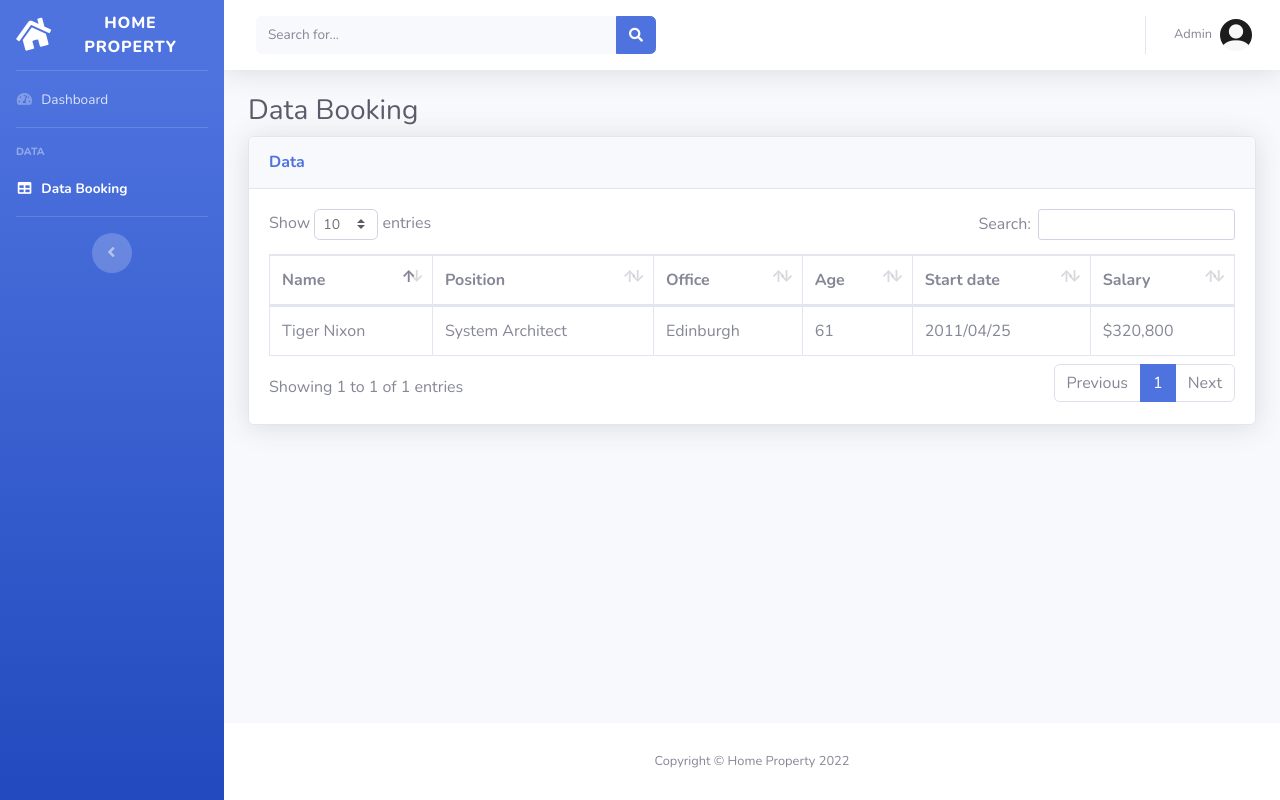
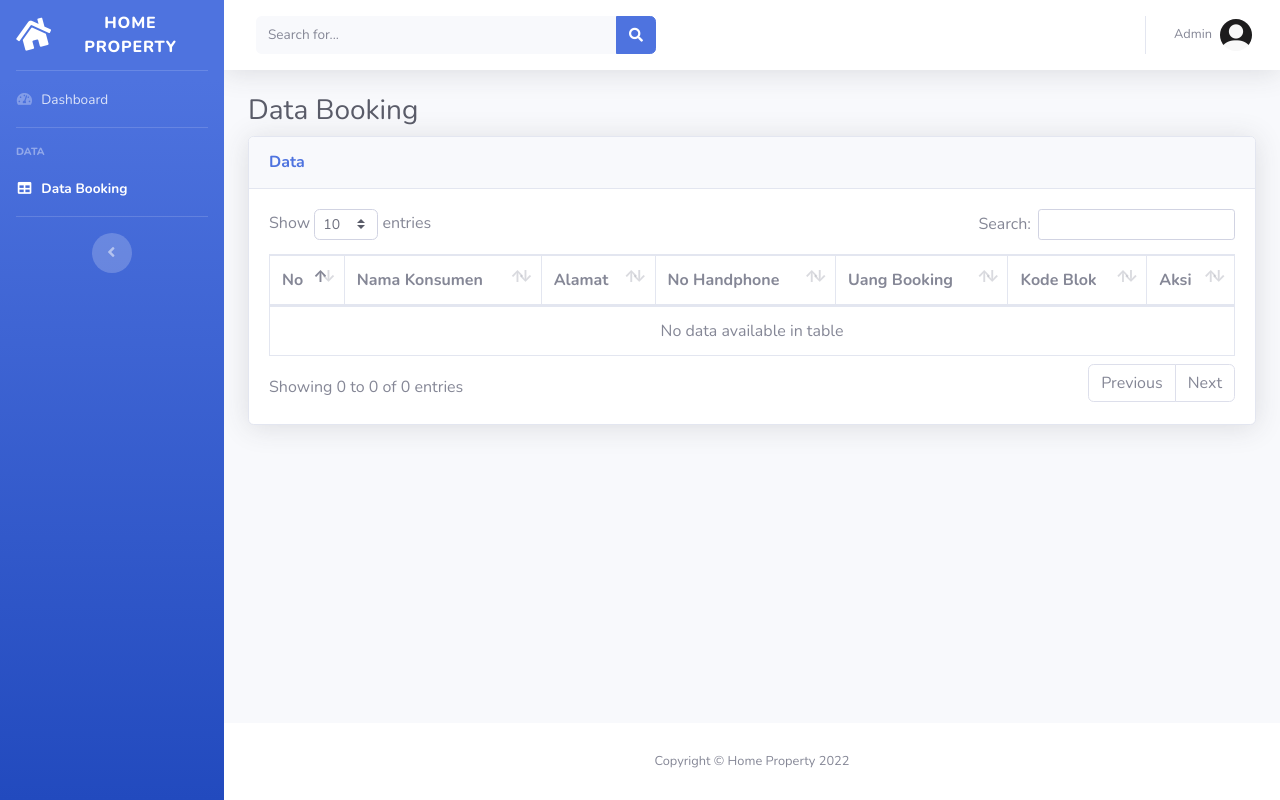
Before and after one commit to yogzsp/web-property, a PHP site: page /pages/admin/pages/booking.php in a window 1280 px wide. Run offline with PHP 8.4, Linux system fonts and the light colour scheme; the visitor is signed in with stand-in values (Sample User, id 1); data that the repository does not hold is empty.

Commit message:
Booking Rumah

```diff
--- a/pages/admin/pages/booking.php
+++ b/pages/admin/pages/booking.php
@@ -1,8 +1,12 @@
 <?php
-include('../../../database/db.php');
 session_start();
 
-if(!isset($_SESSION["login"])){
+include('../../../database/db.php');
+
+$result = mysqli_query($db, "SELECT * FROM booking");
+
+
+if (!isset($_SESSION["login"])) {
     header('Location: ../../../pages/users/login.php');
 }
 ?>
@@ -21,9 +25,7 @@ if(!isset($_SESSION["login"])){
 
     <!-- Custom fonts for this template -->
     <link href="../../../assets/vendor/fontawesome-free/css/all.min.css" rel="stylesheet" type="text/css">
-    <link
-        href="https://fonts.googleapis.com/css?family=Nunito:200,200i,300,300i,400,400i,600,600i,700,700i,800,800i,900,900i"
-        rel="stylesheet">
+    <link href="https://fonts.googleapis.com/css?family=Nunito:200,200i,300,300i,400,400i,600,600i,700,700i,800,800i,900,900i" rel="stylesheet">
 
     <!-- Custom styles for this template -->
     <link href="../../../assets/css/sb-admin-2.min.css" rel="stylesheet">
@@ -102,11 +104,9 @@ if(!isset($_SESSION["login"])){
                     </form>
 
                     <!-- Topbar Search -->
-                    <form
-                        class="d-none d-sm-inline-block form-inline mr-auto ml-md-3 my-2 my-md-0 mw-100 navbar-search">
+                    <form class="d-none d-sm-inline-block form-inline mr-auto ml-md-3 my-2 my-md-0 mw-100 navbar-search">
                         <div class="input-group">
-                            <input type="text" class="form-control bg-light border-0 small" placeholder="Search for..."
-                                aria-label="Search" aria-describedby="basic-addon2">
+                            <input type="text" class="form-control bg-light border-0 small" placeholder="Search for..." aria-label="Search" aria-describedby="basic-addon2">
                             <div class="input-group-append">
                                 <button class="btn btn-primary" type="button">
                                     <i class="fas fa-search fa-sm"></i>
@@ -122,15 +122,12 @@ if(!isset($_SESSION["login"])){
 
                         <!-- Nav Item - User Information -->
                         <li class="nav-item dropdown no-arrow">
-                            <a class="nav-link dropdown-toggle" href="#" id="userDropdown" role="button"
-                                data-toggle="dropdown" aria-haspopup="true" aria-expanded="false">
+                            <a class="nav-link dropdown-toggle" href="#" id="userDropdown" role="button" data-toggle="dropdown" aria-haspopup="true" aria-expanded="false">
                                 <span class="mr-2 d-none d-lg-inline text-gray-600 small">Admin</span>
-                                <img class="img-profile rounded-circle"
-                                    src="../../../assets/img/admin.png">
+                                <img class="img-profile rounded-circle" src="../../../assets/img/admin.png">
                             </a>
                             <!-- Dropdown - User Information -->
-                            <div class="dropdown-menu dropdown-menu-right shadow animated--grow-in"
-                                aria-labelledby="userDropdown">
+                            <div class="dropdown-menu dropdown-menu-right shadow animated--grow-in" aria-labelledby="userDropdown">
                                 <a class="dropdown-item" href="#">
                                     <i class="fas fa-user fa-sm fa-fw mr-2 text-gray-400"></i>
                                     Profile
@@ -171,24 +168,35 @@ if(!isset($_SESSION["login"])){
                                 <table class="table table-bordered" id="dataTable" width="100%" cellspacing="0">
                                     <thead>
                                         <tr>
-                                            <th>Name</th>
-                                            <th>Position</th>
-                                            <th>Office</th>
-                                            <th>Age</th>
-                                            <th>Start date</th>
-                                            <th>Salary</th>
+                                            <th>No</th>
+                                            <th>Nama Konsumen</th>
+                                            <th>Alamat</th>
+                                            <th>No Handphone</th>
+                                            <th>Uang Booking</th>
+                                            <th>Kode Blok</th>
+                                            <th>Aksi</th>
                                         </tr>
                                     </thead>
-                                    <tbody>
-                                        <tr>
-                                            <td>Tiger Nixon</td>
-                                            <td>System Architect</td>
-                                            <td>Edinburgh</td>
-                                            <td>61</td>
-                                            <td>2011/04/25</td>
-                                            <td>$320,800</td>
-                                        </tr>
-                                    </tbody>
+                                    <?php
+                                    $no = 0;
+                                    while ($row = mysqli_fetch_array($result)) {
+                                        $no++;
+                                    ?>
+                                        <tbody>
+                                            <tr>
+                                                <td style="text-align: center;"><?= $no; ?></td>
+                                                <td><?= $row['nama_konsumen'] ?></td>
+                                                <td><?= $row['alamat'] ?></td>
+                                                <td><?= $row['no_handphone'] ?></td>
+                                                <td><?= $row['uang_booking'] ?></td>
+                                                <td><?= $row['kode_blok'] ?></td>
+                                                <td>
+                                                    <a href="#" class="btn btn-info">Lunas</a>
+                                                    <a href="#" class="btn btn-danger">Detail</a>
+                                                </td>
+                                            </tr>
+                                        </tbody>
+                                    <?php } ?>
                                 </table>
                             </div>
                         </div>
@@ -222,8 +230,7 @@ if(!isset($_SESSION["login"])){
     </a>
 
     <!-- Logout Modal-->
-    <div class="modal fade" id="logoutModal" tabindex="-1" role="dialog" aria-labelledby="exampleModalLabel"
-        aria-hidden="true">
+    <div class="modal fade" id="logoutModal" tabindex="-1" role="dialog" aria-labelledby="exampleModalLabel" aria-hidden="true">
         <div class="modal-dialog" role="document">
             <div class="modal-content">
                 <div class="modal-header">
--- a/pages/booking/booking.php
+++ b/pages/booking/booking.php
@@ -102,12 +102,6 @@
                 </thead>
                 <?php
 
-                // if (isset($_GET['kode_blok'])) {
-                //     $perumahan = trim($_GET['kode_blok']);
-                //     // $detail = "SELECT * from detail_perumahan WHERE blok='$perumahan' ORDER BY id ASC";
-                // } else {
-                //     // $detail = "SELECT * FROM detail_perumahan ORDER BY id ASC";
-                // }
 
                 $hasil = mysqli_query($db, "SELECT * FROM detail_perumahan");
                 $no = 0;
```
Also changed, not shown: controller/booking/booking.php (+5 -2 lines), controller/booking/filter.php (added, +12 -0 lines).
